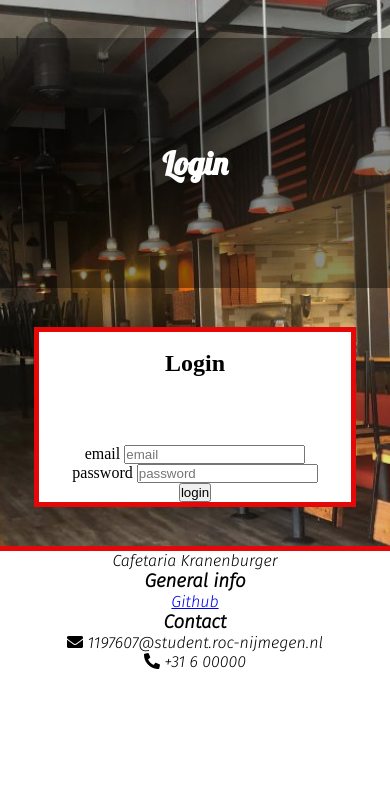
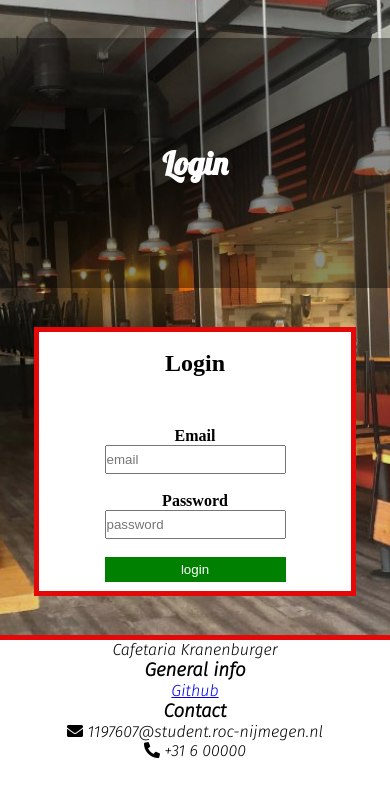
Before and after one commit to odinVos/Minicrud2023, a PHP site: page /login.php in a window 390 px wide. Shown: the part 56-844 px from the top of the page. Run offline with PHP 8.4, Linux system fonts and the light colour scheme; data that the repository does not hold is empty.

Commit message:
javascript / responsive
Javascript toegevoegd.
Website grotendeels responsive gemaakt

```diff
--- a/assets/main.css
+++ b/assets/main.css
@@ -3,21 +3,18 @@
 * {
   padding: 0px;
   margin: 0px;
-  /* dit zorgt ervoor dat alles standaard zonder padding en margin is */
 }
 
 nav ul {
-  list-style-type: none; /*zogt ervoor dat het er niet uit ziet als een list*/
+  list-style-type: none;
   overflow: hidden;
   background-color: #fff;
   height: 55px;
-  /* styling voor de items in de navbar */
 }
 
 nav li {
   font-family: "Arimo", sans-serif;
   float: left;
-  /* zorgt ervoor dat alle list itms in de nav aan de linker kant komen staan */
 }
 .logo {
   width: 200px;
@@ -26,11 +23,10 @@ nav li {
   background-color: #e40808;
   color: #fff;
   font-family: "Sofia", sans-serif;
-  /* Een simpel logo voor de navbar */
 }
 
 nav li a {
-  display: block; /* maakt van het item een rechthoek*/
+  display: block;
   color: black;
   text-align: center;
   padding: 20px 30px;
@@ -41,7 +37,6 @@ nav li :hover {
   color: #fff;
   background-color: rgb(17, 17, 17);
   transition: 1s;
-  /* verranderd de achtergrond kleur van een list item als je er met je muis overheen gaat ìn een duur van een seconde */
 }
 
 .login,
@@ -234,7 +229,7 @@ footer div {
   border: 3px solid #e40808;
 }
 
-.test {
+.beschr {
   font-size: large;
   text-align: center;
 }
@@ -415,6 +410,23 @@ td a {
   display: flex;
   flex-direction: column;
 }
+.login-form {
+  display: flex;
+  flex-direction: column;
+  justify-content: space-between;
+}
+
+.login-form input {
+  height: 25px;
+}
+
+.verzenden-login {
+  border: none;
+  background-color: green;
+  color: #fff;
+  cursor: pointer;
+  margin-bottom: 5%;
+}
 
 @media screen and (max-width: 1030px) {
   .info {
@@ -429,6 +441,10 @@ td a {
   }
   th h2 {
     width: 40vh;
+  }
+
+  .create {
+    width: 100%;
   }
 }
 
@@ -462,4 +478,21 @@ td a {
   th h2 {
     width: 20vh;
   }
+
+  .edit-table tr td {
+    display: flex;
+    flex-direction: column;
+  }
+
+  .create {
+    width: 100%;
+  }
+
+  .desc {
+    width: 100%;
+  }
+
+  .menu h1 {
+    font-size: 25px;
+  }
 }
--- a/edit_menu.php
+++ b/edit_menu.php
@@ -58,7 +58,7 @@ if (isset($_SESSION['logged_in'])){
                 <br>
                 <br>
                 <a href="helpers/logout.php">
-                   <button class="loguit"> <p>Log uit <i class="fas fa-sign-out-alt"></i></p></button>
+                   <button class="loguit" onclick="return confirm('Weet u zeker dat u wilt uitloggen?');"> <p>Log uit <i class="fas fa-sign-out-alt"></i></p></button>
                 </a>
                 <?php
                 }else{
--- a/helpers/menu_db.php
+++ b/helpers/menu_db.php
@@ -19,9 +19,9 @@ foreach($result as $value)
             <td>
             <?php  echo $value['Price'];?>
             </td>
-            <td class="test">
+            <td class="beschr">
                 <br>
-            <?php  echo $value['Beschrijving'];?>
+              <?php  echo $value['Beschrijving'];?>
             </td>
         </tr>
     <?php
--- a/login.php
+++ b/login.php
@@ -46,7 +46,7 @@ if (isset($_SESSION['logged_in'])){
 
                 <br>
                 <h2>Login</h2>
-                <br>
+
                 <div class="warning">
                     <?php
                     if(isset($_POST['email']) && $_POST['email'] == ""){
@@ -56,6 +56,8 @@ if (isset($_SESSION['logged_in'])){
                     if(isset($_POST['password']) && $_POST['password'] == ""){
                         echo 'password can\'t be empty <br>';
                     }
+
+
 
                     ?>
                 </div>
@@ -76,16 +78,17 @@ if (isset($_SESSION['logged_in'])){
                      }
 
                     ?>
-                   <form action="" method="post">
-                    email
+                   <form class="login-form" action="" method="post">
+                    <h4>Email</h4>
                     <input type="text" name="email" id=""
-                    placeholder="email">
-                    password
-                    <input type="password" name="password" id="" placeholder="password">
-                    <input type="submit" value="login">
+                    placeholder="email"><br/>
+                    <h4>Password</h4>
+                    <input type="password" name="password" id="" placeholder="password"><br/>
+                    <input class="verzenden-login" type="submit" value="login">
                 </form>
             </div>
         </div>
+
     </div>
     <?php
 require_once('helpers/footer.php');
```
Also changed, not shown: helpers/edit_menu_db.php (+5 -5 lines).
